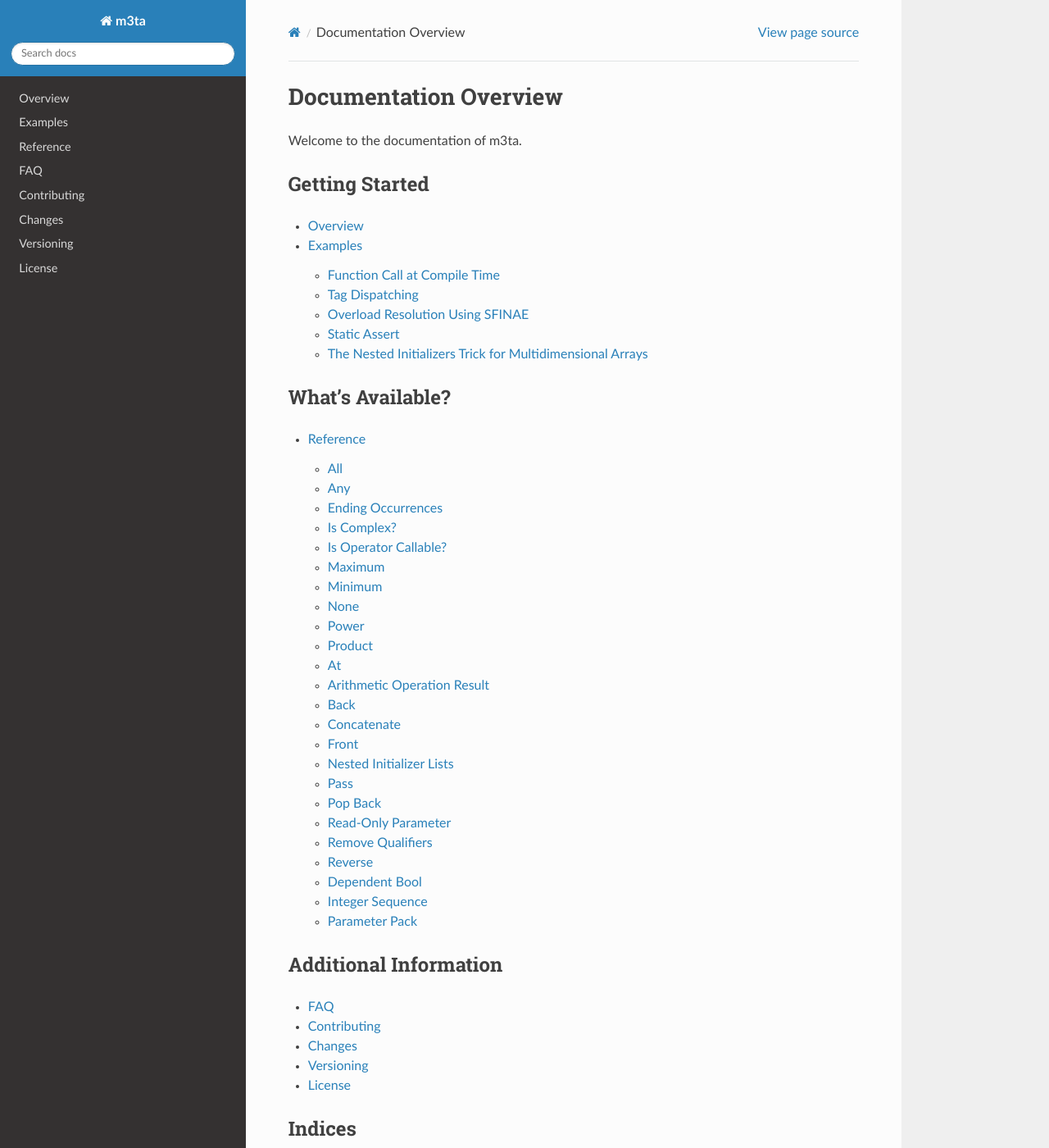
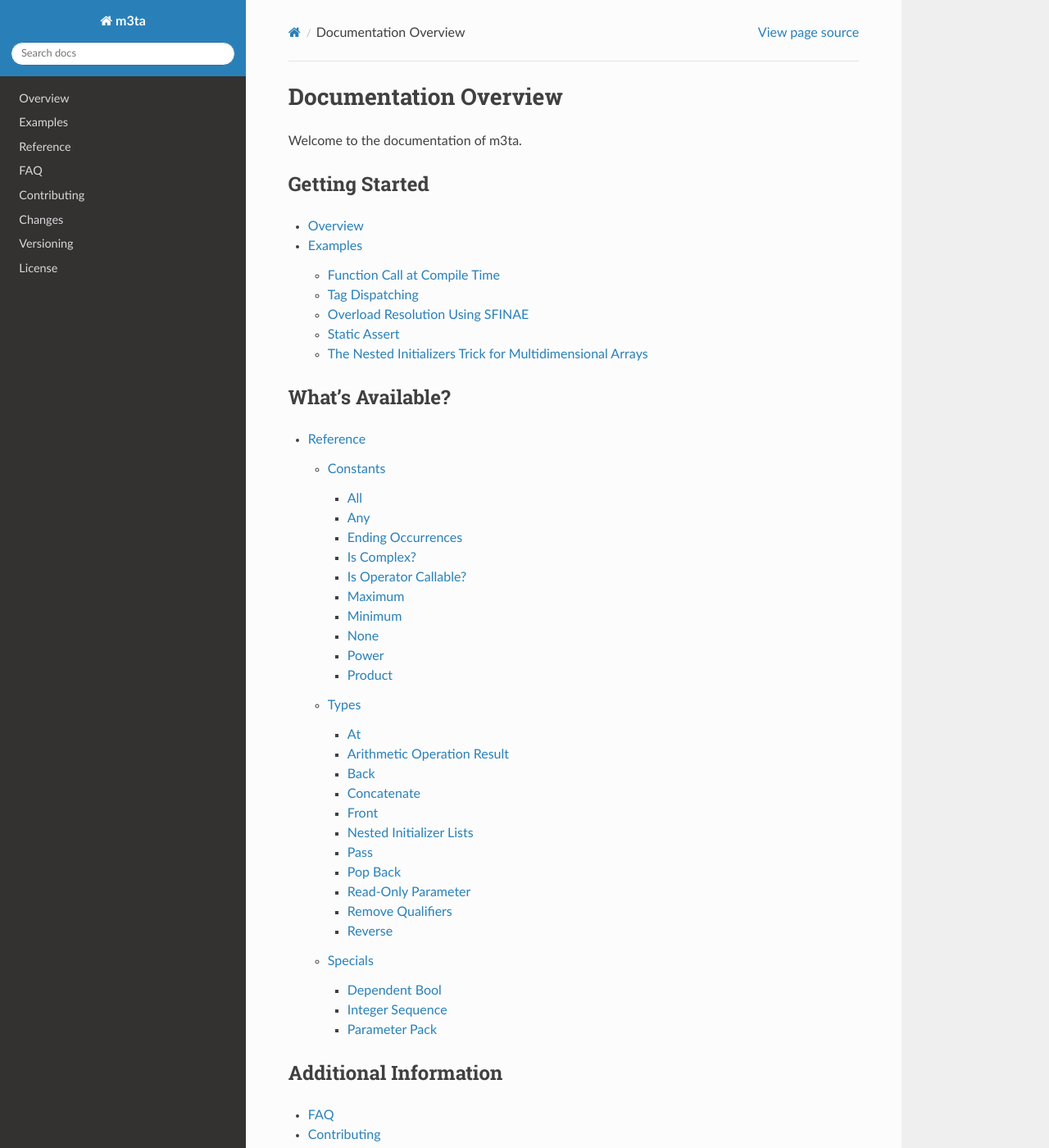
Before and after one commit to christophercrouzet/m3ta, a Sphinx documentation site: the page built from doc/index.rst, in a window 1280 px wide and 1400 px high. Shown: the whole window at 82% size. Built offline with Sphinx 7.4.7 and the Read the Docs theme 2.0.0, drawn with Linux system fonts in a browser that asks for light colours; part of the change alters nothing that is shown.

```diff
--- a/doc/index.rst
+++ b/doc/index.rst
@@ -18,8 +18,7 @@ What’s Available?
 -----------------
 
 .. toctree::
-   :maxdepth: 2
-   :titlesonly:
+   :maxdepth: 3
 
    reference
 
```
